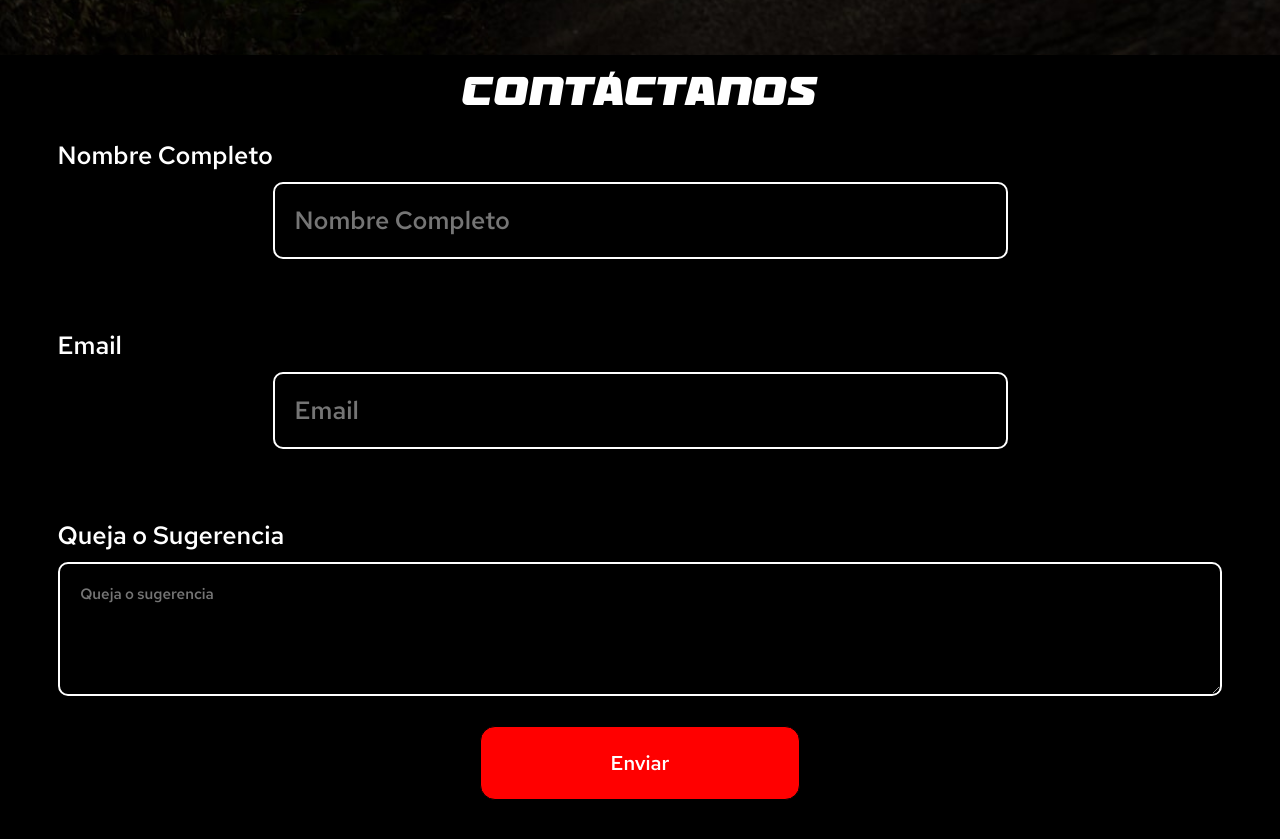
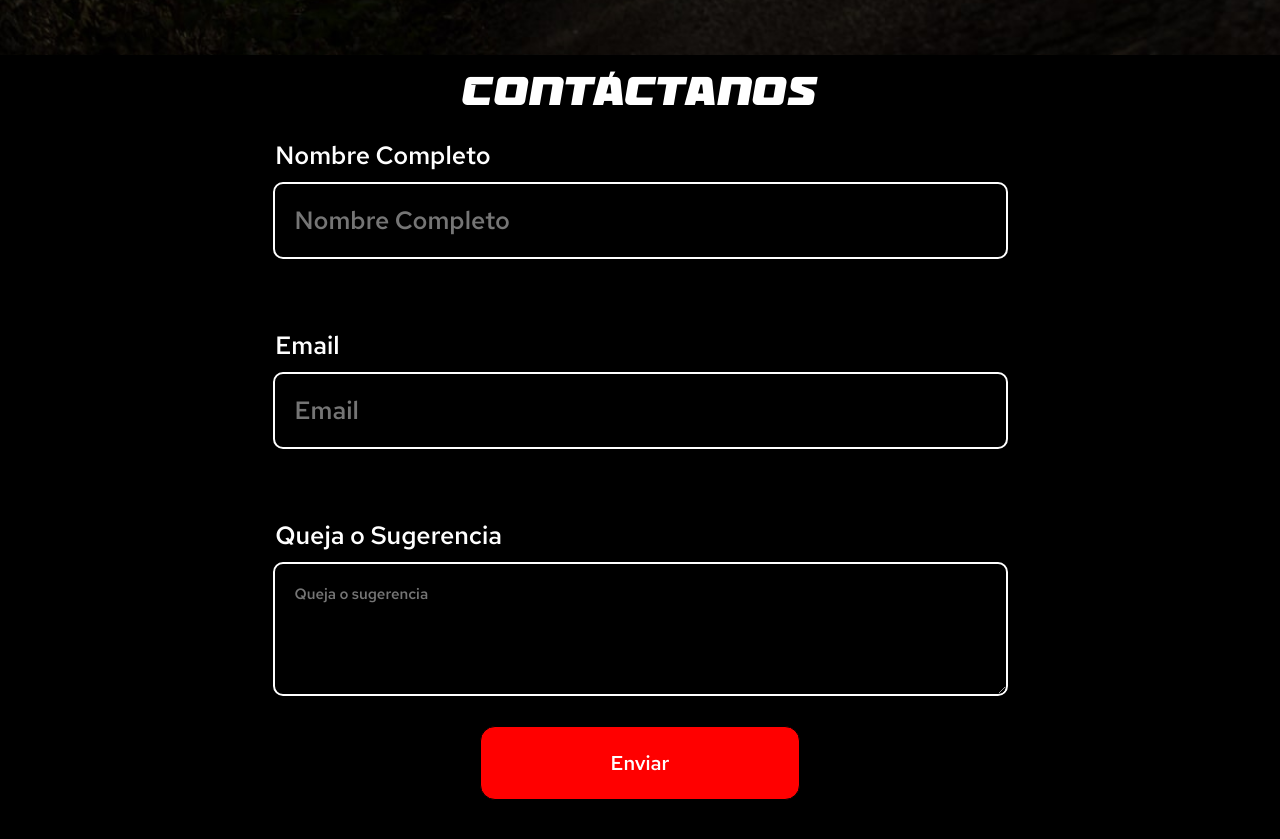
Before and after one commit to felipejimcam25/Web-responsive-Ruta-Los-Senderos, a plain HTML site: page index.html in a window 1280 px wide. Shown: the part 9260-10099 px from the top of the page. Drawn offline with Linux system fonts and the light colour scheme; some packages are replaced by stand-ins of ours; a script that the page names is missing.

Commit message:
Modificacion de sugerencias 2

```diff
--- a/css/styles.css
+++ b/css/styles.css
@@ -1515,16 +1515,18 @@ footer{
         height: auto;
     }
     .contact-form label{
-        margin-left: 3.0rem;
+        position: relative;
+        left: 19%;
     }
     .quejas-sugerencias textarea{
-        width: 95%;
+        width: 60%;
         display: flex;
         justify-content: center;
         margin: 0 auto;
     }
     .quejas-sugerencias label{
-        margin-left: 3.0rem;
+        position: relative;
+        left: 19%;
     }
 
     /*======================= fin Mediaquerys de contactanos form en 900px =========================*/
```
